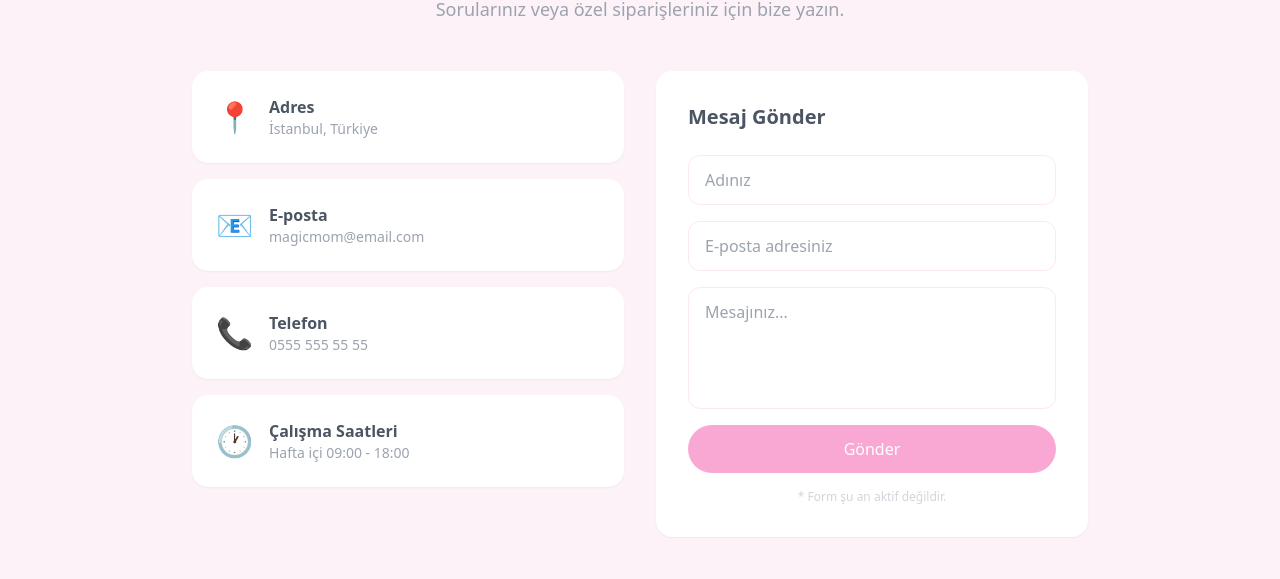
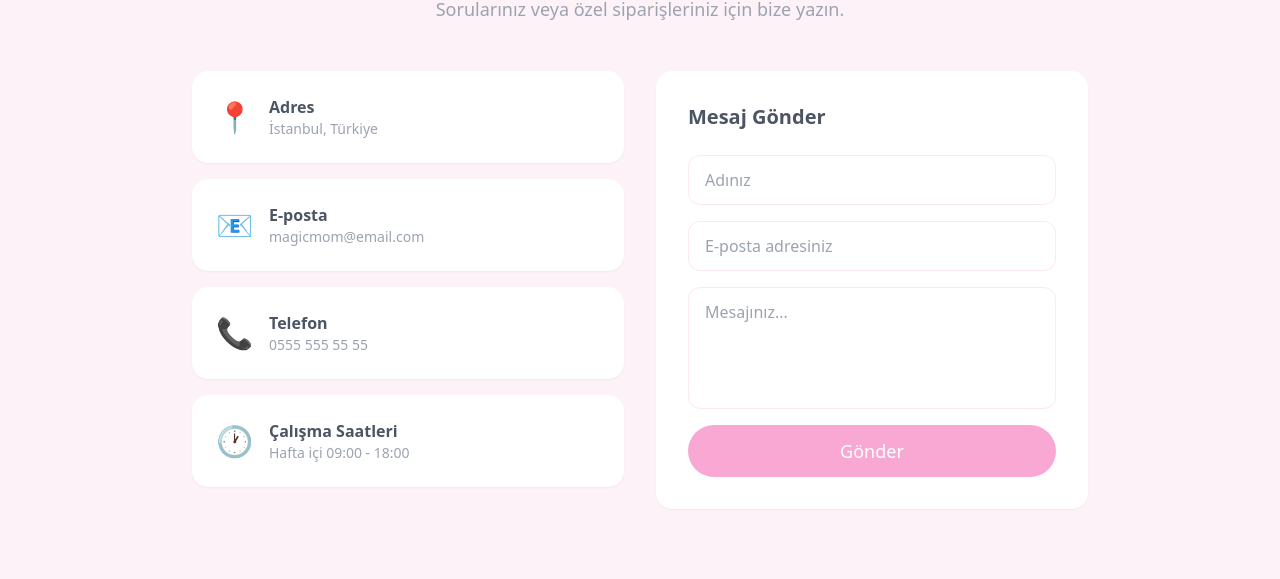
Before and after one commit to bilgehari/magic-mom, a React (Create React App) app: page /iletisim in a window 1280 px wide. Shown: the part 221-800 px from the top of the page. Built offline with nearby package versions, Linux system fonts and the light colour scheme.

Commit message:
iletisim formu eklendi

```diff
--- a/package.json
+++ b/package.json
@@ -3,6 +3,7 @@
   "version": "0.1.0",
   "private": true,
   "dependencies": {
+    "@emailjs/browser": "^4.4.1",
     "@testing-library/dom": "^10.4.1",
     "@testing-library/jest-dom": "^6.9.1",
     "@testing-library/react": "^16.3.2",
--- a/src/pages/ContactPage.jsx
+++ b/src/pages/ContactPage.jsx
@@ -1,4 +1,29 @@
+import { useRef, useState } from 'react';
+import emailjs from '@emailjs/browser';
+
 function ContactPage() {
+  const form = useRef();
+  const [durum, setDurum] = useState('');
+
+  function gonder(e) {
+    e.preventDefault();
+    setDurum('gonderiliyor');
+
+    emailjs.sendForm(
+      'service_yslqy7r',
+      'template_3ys81sg',
+      form.current,
+      'tM_5NL0_Xz_QFoBs9'
+    )
+    .then(() => {
+      setDurum('basarili');
+      form.current.reset();
+    })
+    .catch(() => {
+      setDurum('hata');
+    });
+  }
+
   return (
     <div className="min-h-screen bg-pink-50 py-16 px-4">
 
@@ -43,31 +68,47 @@ function ContactPage() {
         </div>
 
         {/* İletişim Formu */}
-          <div className="bg-white rounded-2xl p-8 shadow-sm flex flex-col gap-4">
+        <form ref={form} onSubmit={gonder} className="bg-white rounded-2xl p-8 shadow-sm flex flex-col gap-4">
           <h2 className="text-xl font-bold text-gray-600 mb-2">Mesaj Gönder</h2>
+
           <input
             type="text"
+            name="from_name"
             placeholder="Adınız"
+            required
             className="border border-pink-100 rounded-xl px-4 py-3 text-gray-600 outline-none focus:border-pink-300 transition"
           />
           <input
             type="email"
+            name="from_email"
             placeholder="E-posta adresiniz"
+            required
             className="border border-pink-100 rounded-xl px-4 py-3 text-gray-600 outline-none focus:border-pink-300 transition"
           />
           <textarea
+            name="message"
             placeholder="Mesajınız..."
             rows={4}
+            required
             className="border border-pink-100 rounded-xl px-4 py-3 text-gray-600 outline-none focus:border-pink-300 transition resize-none"
           />
-            <button className="bg-pink-300 text-white py-3 rounded-full hover:bg-pink-400 transition">
-              Gönder
+
+          <button
+            type="submit"
+            disabled={durum === 'gonderiliyor'}
+            className="bg-pink-300 text-white py-3 rounded-full hover:bg-pink-400 transition text-lg disabled:opacity-50"
+          >
+            {durum === 'gonderiliyor' ? 'Gönderiliyor...' : 'Gönder'}
           </button>
-            <p className="text-gray-300 text-xs text-center">
-              * Form şu an aktif değildir.
-            </p>
-          </div>
 
+          {durum === 'basarili' && (
+            <p className="text-green-400 text-center text-sm">✅ Mesajınız başarıyla gönderildi!</p>
+          )}
+          {durum === 'hata' && (
+            <p className="text-red-400 text-center text-sm">❌ Bir hata oluştu, tekrar deneyin.</p>
+          )}
+
+        </form>
       </div>
     </div>
   );
```
Also changed, not shown: 1 other file (tests, documents, lock files or other folders). Lines whose indentation alone changed are shown as unchanged.
